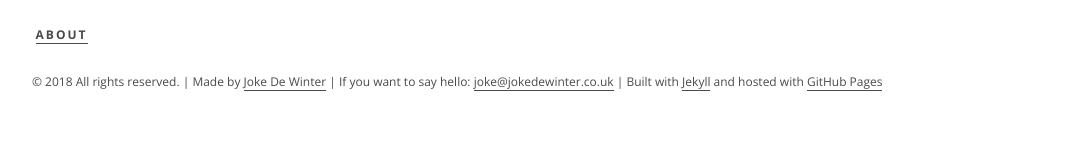
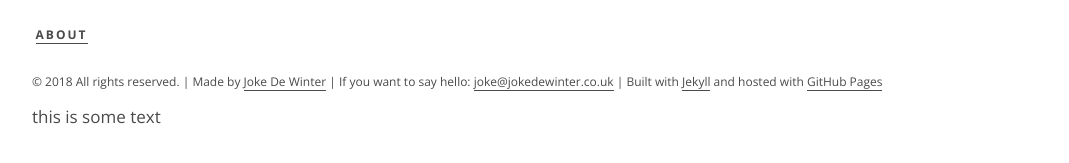
Before and after one commit to jokedewinter/winter-in-newyork, a Jekyll site: the page built from index.md, in a window 1280 px wide and 900 px high, scrolled down 4392 px. Shown: the part 707-870 px from the top of the window, without its empty margins (96-1165 px from the left). Built offline with Jekyll 4.4.1, drawn with Linux system fonts in a browser that asks for light colours.

Commit message:
Extra line for testing purposes.

```diff
--- a/_includes/footer.html
+++ b/_includes/footer.html
@@ -14,6 +14,7 @@
 	</article>
 
 	<p class="smallprint">&copy; 2018 All rights reserved. | Made by <a href="http://www.jokedewinter.co.uk" rel="external">Joke De Winter</a> | If you want to say hello: <a href="mailto:joke@jokedewinter.co.uk">joke@jokedewinter.co.uk</a> | Built with <a href="https://jekyllrb.com" rel="external">Jekyll</a> and hosted with <a href="https://pages.github.com" rel="external">GitHub Pages</a></p>
+	<p>this is some text</p>
 
 </footer><!-- .site__footer -->
 
```
